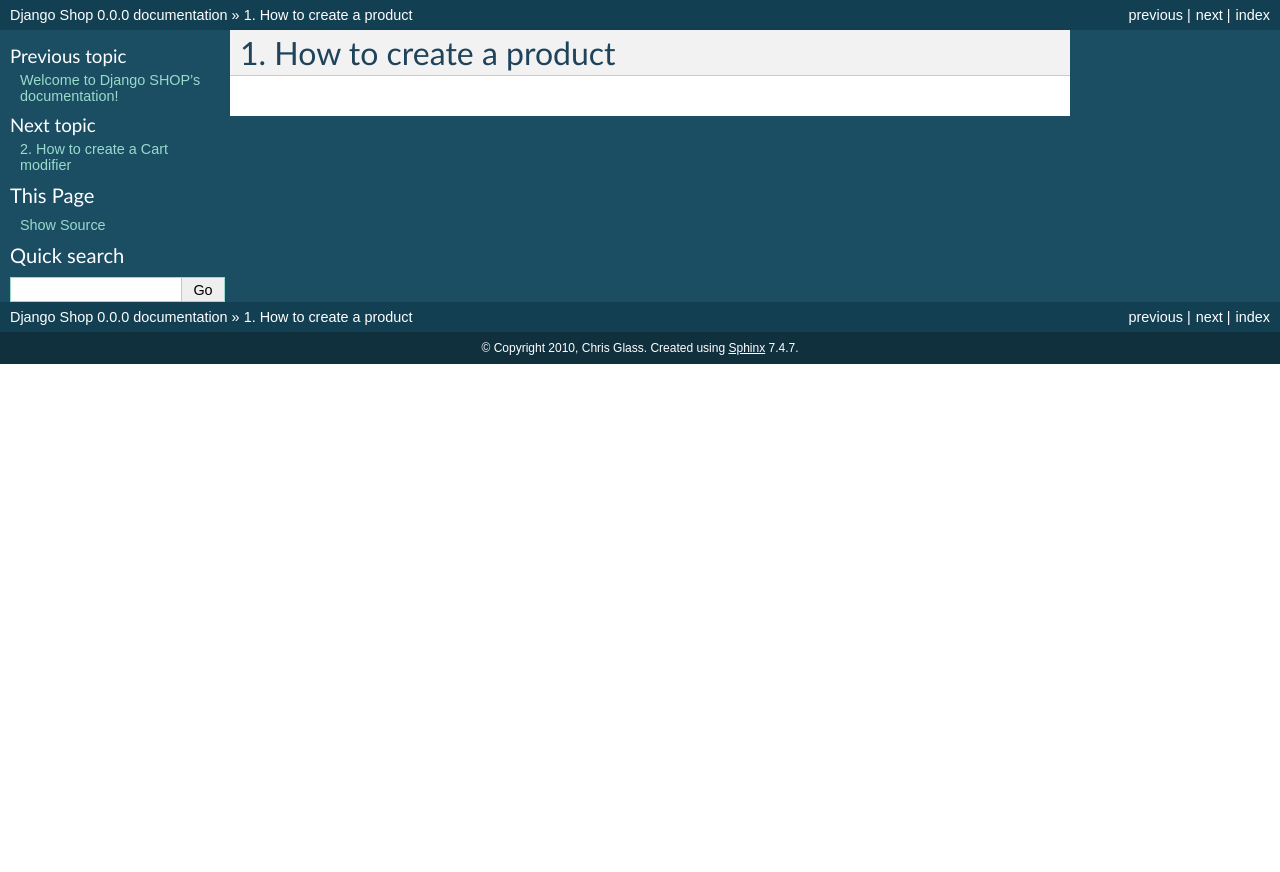
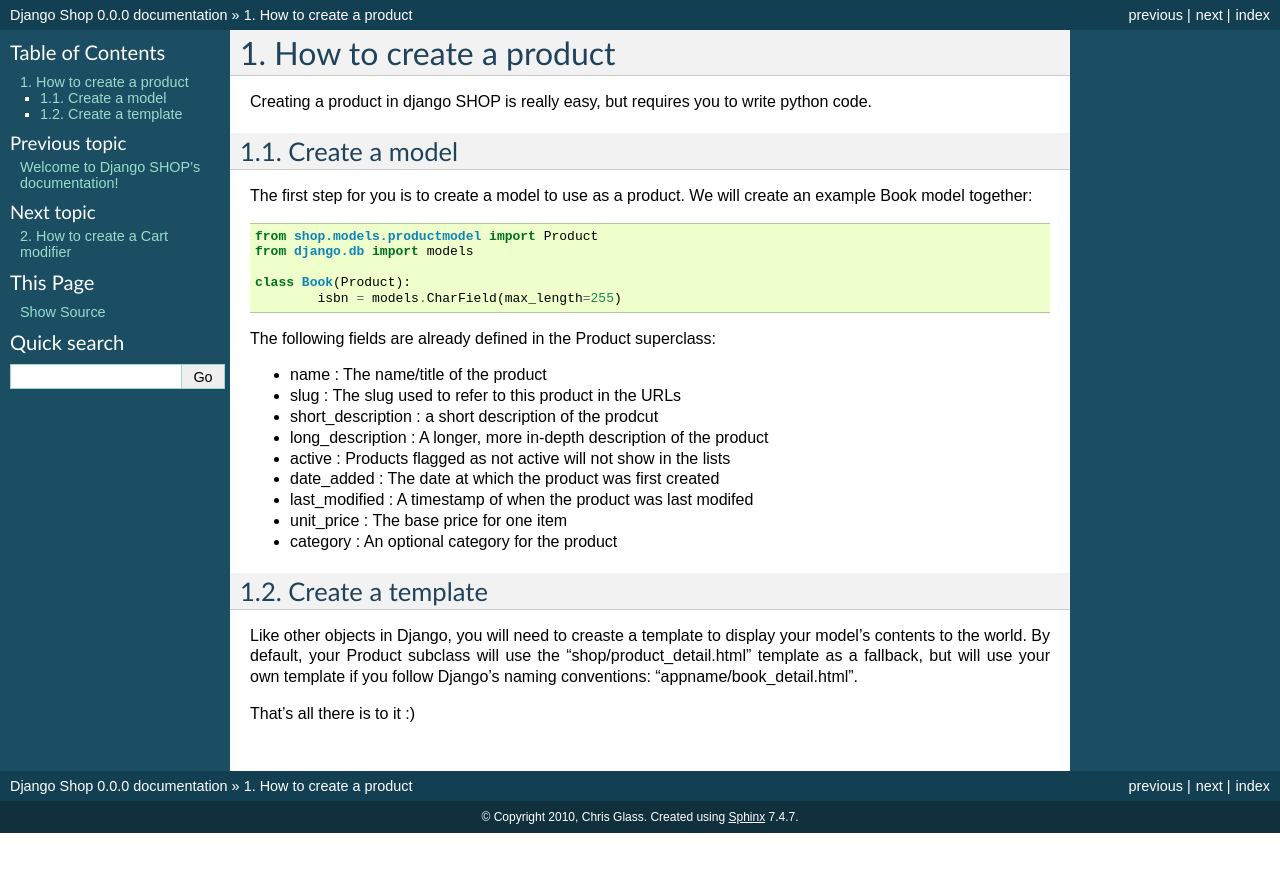
Before and after one commit to joker-softdev/django_shop, a Sphinx documentation site: the page built from docs/howto/how-to-product.rst, in a window 1280 px wide. Shown: the top 872 px of the page. Built offline with Sphinx 7.4.7, drawn with Linux system fonts in a browser that asks for light colours.

Commit message:
Added flesh to the "how to create a pridcut" section

```diff
--- a/docs/howto/how-to-product.rst
+++ b/docs/howto/how-to-product.rst
@@ -1,3 +1,40 @@
 ========================
 How to create a product
 ========================
+
+Creating a product in django SHOP is really easy, but requires you to write
+python code.
+
+Create a model
+===============
+The first step for you is to create a model to use as a product. We will create
+an example Book model together::
+
+	from shop.models.productmodel import Product
+	from django.db import models
+
+	class Book(Product):
+		isbn = models.CharField(max_length=255)
+
+The following fields are already defined in the Product superclass:
+
+* name : The name/title of the product
+* slug : The slug used to refer to this product in the URLs
+* short_description : a short description of the prodcut
+* long_description : A longer, more in-depth description of the product
+* active : Products flagged as not active will not show in the lists
+* date_added : The date at which the product was first created
+* last_modified : A timestamp of when the product was last modifed
+* unit_price : The base price for one item
+* category : An optional category for the product
+
+Create a template
+==================
+
+Like other objects in Django, you will need to creaste a template to display
+your model's contents to the world.
+By default, your Product subclass will use the "shop/product_detail.html"
+template as a fallback, but will use your own template if you follow Django's
+naming conventions: "appname/book_detail.html".
+
+That's all there is to it :)
```
